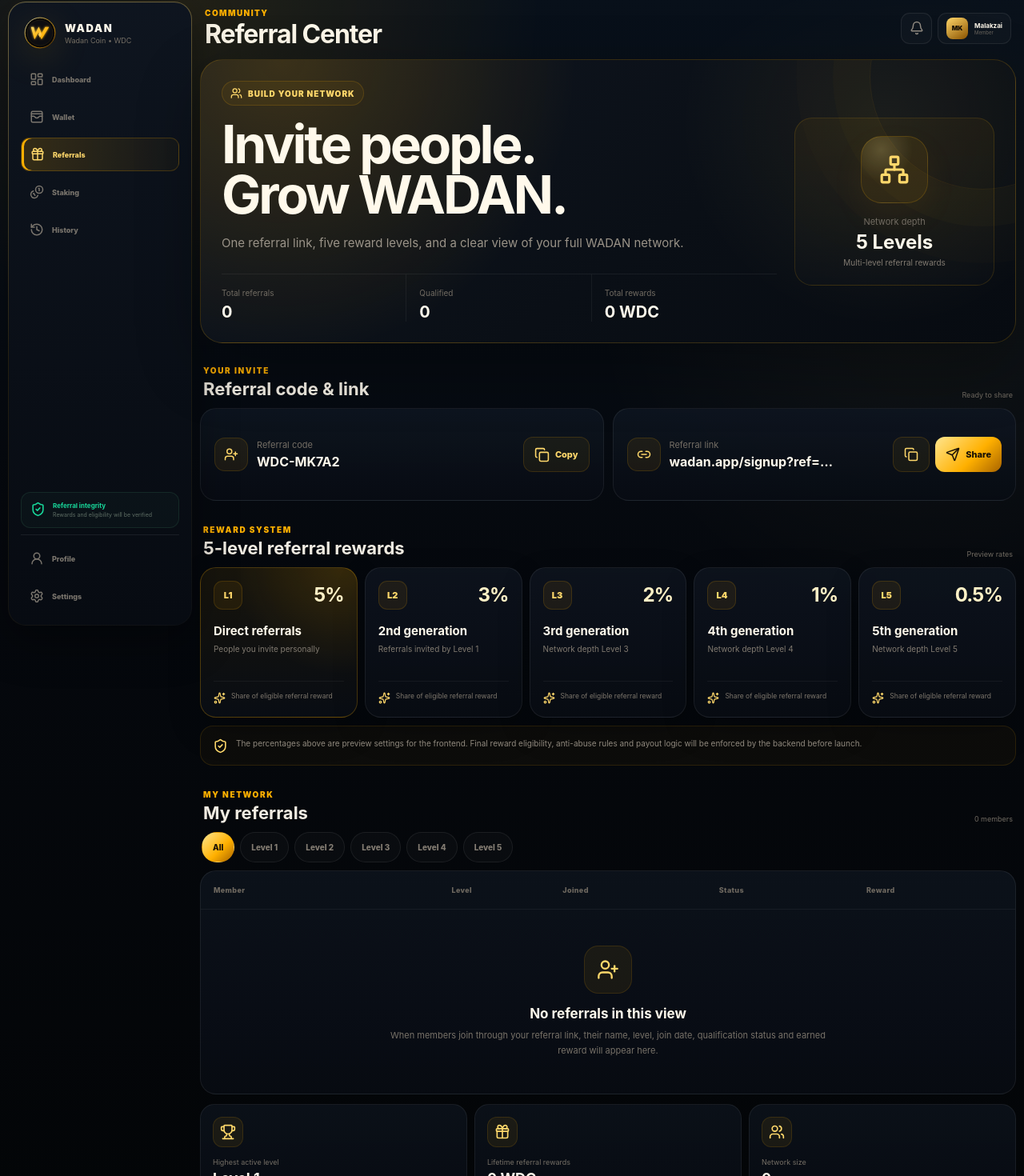
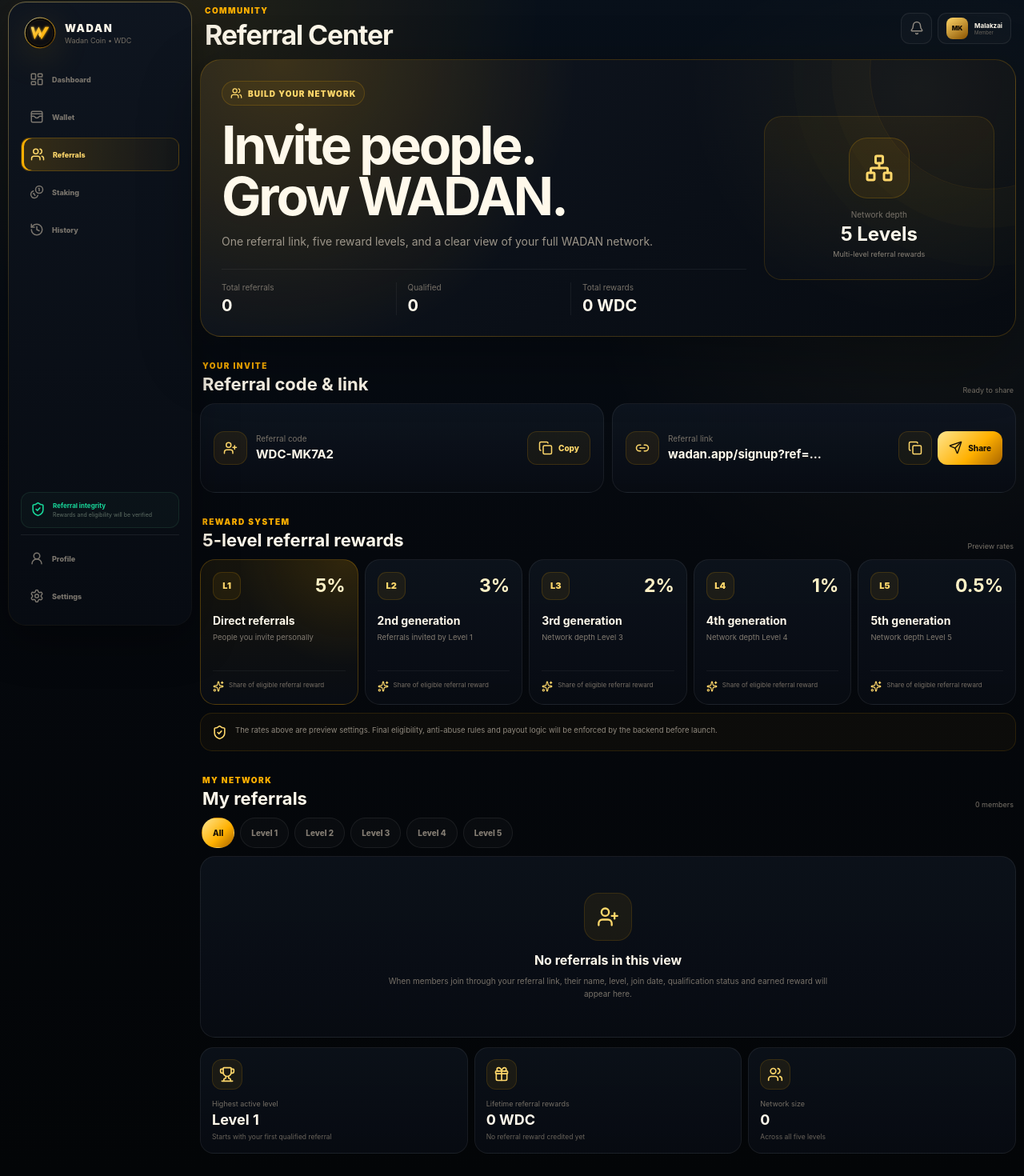
Before and after one commit to mkmalakzai/WadanApp, a Next.js app: page /referrals in a window 1280 px wide. Shown: the part 8-1478 px from the top of the page at 80% size. Built offline with nearby package versions, Linux system fonts and the light colour scheme.

Commit message:
Isolate referral center styles and restore referral icon

```diff
--- a/app/referrals/page.tsx
+++ b/app/referrals/page.tsx
@@ -5,7 +5,6 @@ import { useMemo, useState } from "react";
 import {
   Bell,
   Check,
-  ChevronDown,
   Copy,
   Gift,
   History,
@@ -24,6 +23,7 @@ import {
   WalletCards,
   Coins,
 } from "lucide-react";
+import styles from "./referrals.module.css";
 
 const referralCode = "WDC-MK7A2";
 const referralLink = "https://wadan.app/signup?ref=WDC-MK7A2";
@@ -91,7 +91,7 @@ export default function ReferralsPage() {
         <nav className="dash-nav">
           <Link href="/dashboard"><LayoutDashboard size={18}/> Dashboard</Link>
           <Link href="/wallet"><WalletCards size={18}/> Wallet</Link>
-          <Link className="active" href="/referrals"><Gift size={18}/> Referrals</Link>
+          <Link className="active" href="/referrals"><Users size={18}/> Referrals</Link>
           <a href="#"><Coins size={18}/> Staking</a>
           <a href="#"><History size={18}/> History</a>
         </nav>
@@ -107,7 +107,7 @@ export default function ReferralsPage() {
         </nav>
       </aside>
 
-      <section className="dash-main referral-main">
+      <section className={`dash-main ${styles.main}`}>
         <header className="dash-topbar">
           <div>
             <p>COMMUNITY</p>
@@ -119,101 +119,101 @@ export default function ReferralsPage() {
           </div>
         </header>
 
-        <section className="referral-hero referral-hero-v2">
-          <div className="referral-hero-copy">
-            <span className="referral-eyebrow"><Users size={15}/> BUILD YOUR NETWORK</span>
+        <section className={styles.hero}>
+          <div className={styles.heroCopy}>
+            <span className={styles.eyebrow}><Users size={15}/> BUILD YOUR NETWORK</span>
             <h2>Invite people. Grow WADAN.</h2>
             <p>One referral link, five reward levels, and a clear view of your full WADAN network.</p>
 
-            <div className="referral-hero-stats">
+            <div className={styles.heroStats}>
               <div><small>Total referrals</small><strong>0</strong></div>
               <div><small>Qualified</small><strong>0</strong></div>
               <div><small>Total rewards</small><strong>0 WDC</strong></div>
             </div>
           </div>
 
-          <div className="referral-medal referral-medal-v2">
-            <div className="referral-medal-ring"><Network size={38}/></div>
+          <div className={styles.depthCard}>
+            <div className={styles.depthIcon}><Network size={36}/></div>
             <span>Network depth</span>
             <strong>5 Levels</strong>
             <small>Multi-level referral rewards</small>
           </div>
         </section>
 
-        <section className="referral-share-section">
-          <div className="section-strip">
+        <section className={styles.section}>
+          <div className={styles.sectionHead}>
             <div><span>YOUR INVITE</span><strong>Referral code & link</strong></div>
             <small>Ready to share</small>
           </div>
 
-          <div className="referral-share-grid">
-            <article className="referral-code-card">
-              <div className="referral-card-label">
-                <span><UserPlus size={18}/></span>
+          <div className={styles.shareGrid}>
+            <article className={styles.shareCard}>
+              <div className={styles.shareLabel}>
+                <span className={styles.shareIcon}><UserPlus size={18}/></span>
                 <div><small>Referral code</small><strong>{referralCode}</strong></div>
               </div>
-              <button type="button" onClick={()=>copy(referralCode,"code")}>
-                {copied==="code" ? <Check size={19}/> : <Copy size={19}/>}
+              <button className={styles.copyBtn} type="button" onClick={()=>copy(referralCode,"code")}>
+                {copied==="code" ? <Check size={18}/> : <Copy size={18}/>}
                 {copied==="code" ? "Copied" : "Copy"}
               </button>
             </article>
 
-            <article className="referral-link-card">
-              <div className="referral-card-label">
-                <span><Link2 size={18}/></span>
+            <article className={styles.shareCard}>
+              <div className={styles.shareLabel}>
+                <span className={styles.shareIcon}><Link2 size={18}/></span>
                 <div><small>Referral link</small><strong>wadan.app/signup?ref=…</strong></div>
               </div>
-              <div className="referral-link-actions">
-                <button type="button" onClick={()=>copy(referralLink,"link")}>
+              <div className={styles.shareActions}>
+                <button className={styles.iconBtn} type="button" aria-label="Copy referral link" onClick={()=>copy(referralLink,"link")}>
                   {copied==="link" ? <Check size={18}/> : <Copy size={18}/>}
                 </button>
-                <button type="button" className="share-primary" onClick={share}><Send size={18}/> Share</button>
+                <button className={styles.shareBtn} type="button" onClick={share}><Send size={17}/> Share</button>
               </div>
             </article>
           </div>
         </section>
 
-        <section className="referral-reward-section">
-          <div className="section-strip">
+        <section className={styles.section}>
+          <div className={styles.sectionHead}>
             <div><span>REWARD SYSTEM</span><strong>5-level referral rewards</strong></div>
             <small>Preview rates</small>
           </div>
 
-          <div className="reward-level-grid">
+          <div className={styles.levelGrid}>
             {rewardLevels.map((item)=>(
-              <article className={item.level===1 ? "primary" : ""} key={item.level}>
-                <div className="reward-level-top">
-                  <span>L{item.level}</span>
-                  <strong>{item.rate}</strong>
+              <article className={styles.levelCard} key={item.level}>
+                <div className={styles.levelTop}>
+                  <span className={styles.levelBadge}>L{item.level}</span>
+                  <strong className={styles.levelRate}>{item.rate}</strong>
                 </div>
                 <h3>{item.relation}</h3>
                 <p>{item.note}</p>
-                <div className="reward-level-foot">
-                  <Sparkles size={15}/>
+                <div className={styles.levelFoot}>
+                  <Sparkles size={14}/>
                   <span>Share of eligible referral reward</span>
                 </div>
               </article>
             ))}
           </div>
 
-          <div className="referral-rule-note">
+          <div className={styles.ruleNote}>
             <ShieldCheck size={19}/>
-            <p>The percentages above are preview settings for the frontend. Final reward eligibility, anti-abuse rules and payout logic will be enforced by the backend before launch.</p>
+            <p>The rates above are preview settings. Final eligibility, anti-abuse rules and payout logic will be enforced by the backend before launch.</p>
           </div>
         </section>
 
-        <section className="my-referrals-section">
-          <div className="section-strip">
+        <section className={styles.section}>
+          <div className={styles.sectionHead}>
             <div><span>MY NETWORK</span><strong>My referrals</strong></div>
             <small>0 members</small>
           </div>
 
-          <div className="referral-filter-bar">
+          <div className={styles.filterBar}>
             {(["all","1","2","3","4","5"] as const).map((item)=>(
               <button
                 key={item}
                 type="button"
-                className={filter===item ? "active" : ""}
+                className={filter===item ? styles.active : ""}
                 onClick={()=>setFilter(item)}
               >
                 {item==="all" ? "All" : `Level ${item}`}
@@ -221,20 +221,20 @@ export default function ReferralsPage() {
             ))}
           </div>
 
-          <div className="referral-table-card">
-            <div className="referral-table-head">
+          <div className={styles.networkCard}>
+            {visibleRows.length > 0 ? (
+              <>
+                <div className={styles.tableHead}>
                   <span>Member</span>
                   <span>Level</span>
                   <span>Joined</span>
                   <span>Status</span>
                   <span>Reward</span>
                 </div>
-
-            {visibleRows.length > 0 ? (
-              <div className="referral-table-body">
+                <div>
                   {visibleRows.map((row)=>(
-                  <div className="referral-table-row" key={row.id}>
-                    <div><span className="mini-avatar">{row.name.slice(0,2).toUpperCase()}</span><strong>{row.name}</strong></div>
+                    <div className={styles.tableRow} key={row.id}>
+                      <div className={styles.memberCell}><span className={styles.avatar}>{row.name.slice(0,2).toUpperCase()}</span><strong>{row.name}</strong></div>
                       <span>L{row.level}</span>
                       <span>{row.joined}</span>
                       <span>{row.status}</span>
@@ -242,41 +242,42 @@ export default function ReferralsPage() {
                     </div>
                   ))}
                 </div>
+              </>
             ) : (
-              <div className="referral-empty referral-empty-v2">
-                <div><UserPlus size={28}/></div>
+              <div className={styles.empty}>
+                <div className={styles.emptyIcon}><UserPlus size={28}/></div>
                 <strong>No referrals in this view</strong>
                 <p>When members join through your referral link, their name, level, join date, qualification status and earned reward will appear here.</p>
               </div>
             )}
           </div>
-        </section>
 
-        <section className="referral-summary-grid">
-          <article>
-            <div className="summary-icon"><Trophy size={20}/></div>
+          <div className={styles.summaryGrid}>
+            <article className={styles.summaryCard}>
+              <div className={styles.summaryIcon}><Trophy size={20}/></div>
               <small>Highest active level</small>
               <strong>Level 1</strong>
               <span>Starts with your first qualified referral</span>
             </article>
-          <article>
-            <div className="summary-icon"><Gift size={20}/></div>
+            <article className={styles.summaryCard}>
+              <div className={styles.summaryIcon}><Gift size={20}/></div>
               <small>Lifetime referral rewards</small>
               <strong>0 WDC</strong>
               <span>No referral reward credited yet</span>
             </article>
-          <article>
-            <div className="summary-icon"><Users size={20}/></div>
+            <article className={styles.summaryCard}>
+              <div className={styles.summaryIcon}><Users size={20}/></div>
               <small>Network size</small>
               <strong>0</strong>
               <span>Across all five levels</span>
             </article>
+          </div>
         </section>
 
         <nav className="dash-mobile-nav gradient-border">
           <Link href="/dashboard"><Home size={19}/><span>Home</span></Link>
           <Link href="/wallet"><WalletCards size={19}/><span>Wallet</span></Link>
-          <Link className="active" href="/referrals"><Gift size={19}/><span>Referral</span></Link>
+          <Link className="active" href="/referrals"><Users size={19}/><span>Referral</span></Link>
           <a href="#"><Coins size={19}/><span>Stake</span></a>
           <a href="#"><UserRound size={19}/><span>Profile</span></a>
         </nav>
```
Lines whose indentation alone changed are shown as unchanged.
